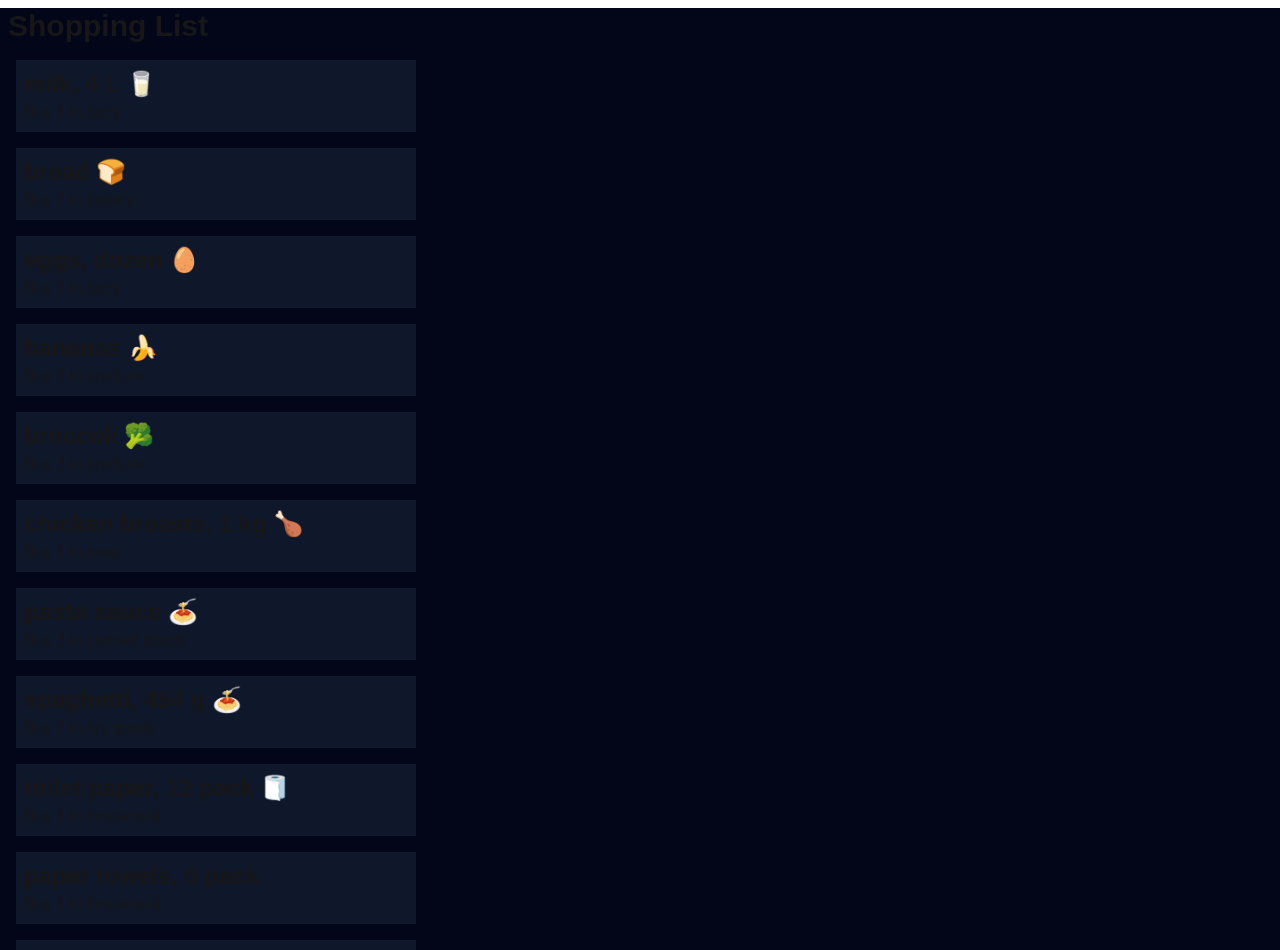
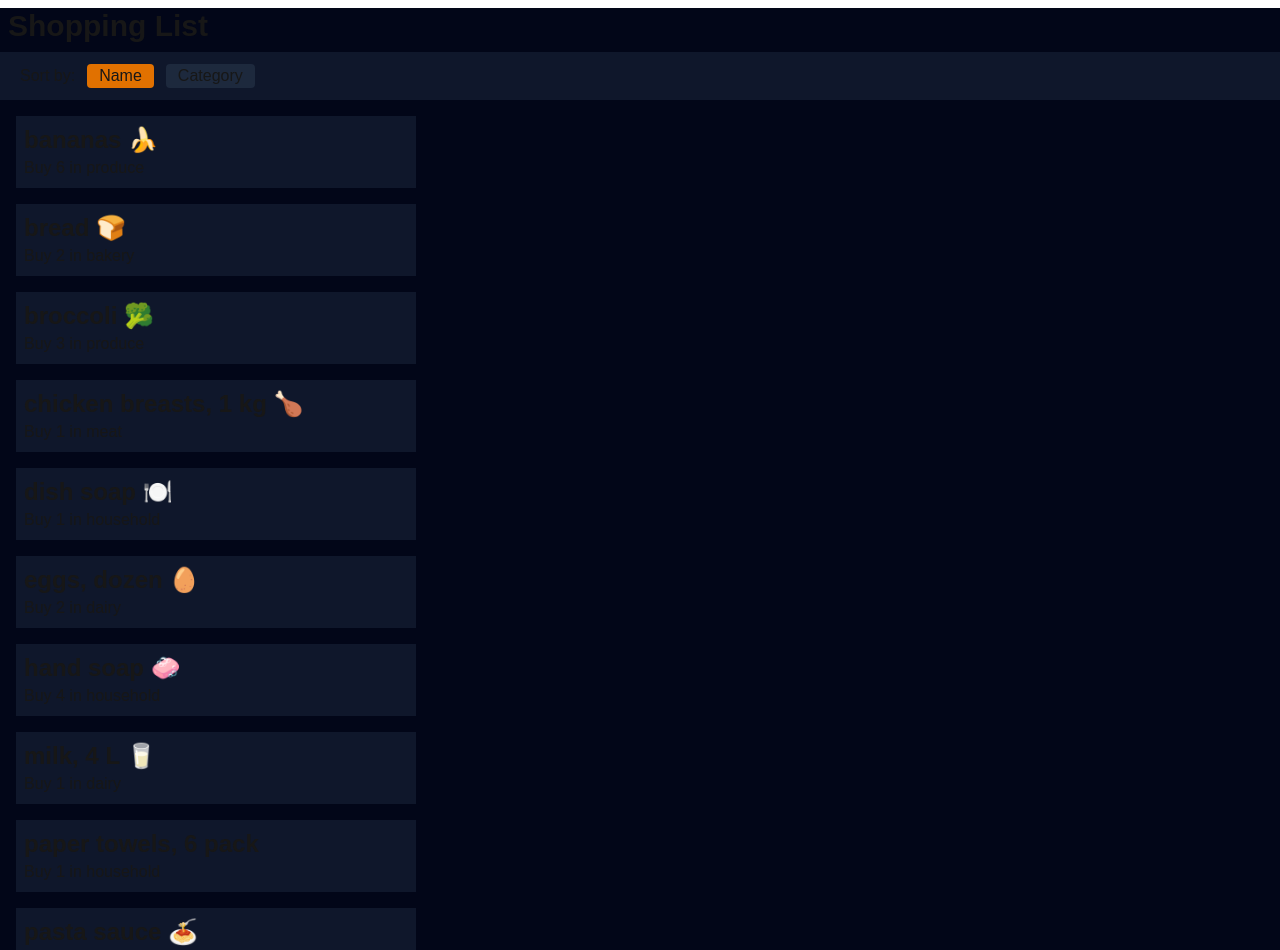
Before and after one commit to JanKowal05/cprg306-assignments, a Next.js app: page /week-6 in a window 1280 px wide. Shown: the top 950 px of the page. Built offline with nearby package versions, Linux system fonts and the light colour scheme.

Commit message:
Finished week 6 Assignment

```diff
--- a/app/week-6/item-list.js
+++ b/app/week-6/item-list.js
@@ -1,93 +1,68 @@
+"use client"
+
 import Item from "./item";
+import itemData from "./items.json";
+
+import { useState } from "react";
 
 export default function ItemList(){
-const item1 = {
-  name: "milk, 4 L 🥛",
-  quantity: 1,
-  category: "dairy",
-};
+  let itemArray = itemData.map((item)=>({...item}))
 
-const item2 = {
-  name: "bread 🍞",
-  quantity: 2,
-  category: "bakery",
-};
+  const [sortBy,setSortBy] = useState("name")
 
-const item3 = {
-  name: "eggs, dozen 🥚",
-  quantity: 2,
-  category: "dairy",
-};
+  const handleSortByChange = (event)=>{
+    setSortBy(event.target.value);
+  }
 
-const item4 = {
-  name: "bananas 🍌",
-  quantity: 6,
-  category: "produce",
-};
+  if (sortBy == "name"){
+    itemArray.sort((itemA,itemB)=> {
+      if(itemA.name < itemB.name) return -1;
+      if (itemA.name > itemB.name) return 1;
+      return 0;
+    })
+  }
+  else if (sortBy == "category"){
+    itemArray.sort((itemA,itemB)=> {
+      if(itemA.category < itemB.category) return -1;
+      if (itemA.category > itemB.category) return 1;
+      return 0;
+    })
+  }
 
-const item5 = {
-  name: "broccoli 🥦",
-  quantity: 3,
-  category: "produce",
-};
 
-const item6 = {
-  name: "chicken breasts, 1 kg 🍗",
-  quantity: 1,
-  category: "meat",
-};
 
-const item7 = {
-  name: "pasta sauce 🍝",
-  quantity: 3,
-  category: "canned goods",
-};
 
-const item8 = {
-  name: "spaghetti, 454 g 🍝",
-  quantity: 2,
-  category: "dry goods",
-};
+const buttonStyleCheck=(buttonValue)=>{
+  if (buttonValue == sortBy) return "bg-amber-600 ml-3 px-3 rounded hover:bg-amber-500"
+  return "bg-slate-800 ml-3 px-3 rounded hover:bg-slate-700"
+}
 
-const item9 = {
-  name: "toilet paper, 12 pack 🧻",
-  quantity: 1,
-  category: "household",
-};
 
-const item10 = {
-  name: "paper towels, 6 pack",
-  quantity: 1,
-  category: "household",
-};
-
-const item11 = {
-  name: "dish soap 🍽️",
-  quantity: 1,
-  category: "household",
-};
-
-const item12 = {
-  name: "hand soap 🧼",
-  quantity: 4,
-  category: "household",
-};
 
 
 return(
-    <ul>
-        <Item item={item1}/>
-        <Item item={item2}/>
-        <Item item={item3}/>
-        <Item item={item4}/>
-        <Item item={item5}/>
-        <Item item={item6}/>
-        <Item item={item7}/>
-        <Item item={item8}/>
-        <Item item={item9}/>
-        <Item item={item10}/>
-        <Item item={item11}/>
-        <Item item={item12}/>
-    </ul>
+  <section>
+      <header>
+          <div className="flex px-5 py-3 bg bg-slate-900">
+              <p>Sort by:</p>
+
+              <button onClick={handleSortByChange}
+              value="name"
+              className={buttonStyleCheck("name")}
+              >Name</button>
+
+              <button onClick={handleSortByChange}
+              value="category"
+              className={buttonStyleCheck("category")}
+              >Category</button>
+
+          </div>
+      </header>
+      <div>
+          {itemArray.map( (item)=> (
+              <Item key={item.id} item={item}/>
+          ) )}
+      </div>
+  </section>
 );
 }
--- a/app/week-6/item.js
+++ b/app/week-6/item.js
@@ -1,8 +1,8 @@
 export default function Item({item}){
     return(
-        <li className="bg-slate-900 w-100 p-2 m-4">
+        <div className="bg-slate-900 w-100 p-2 m-4">
             <h3 className="text-2xl font-bold">{item.name}</h3>
             <p>Buy {item.quantity} in {item.category}</p>
-        </li>
+        </div>
     );
 }
```
